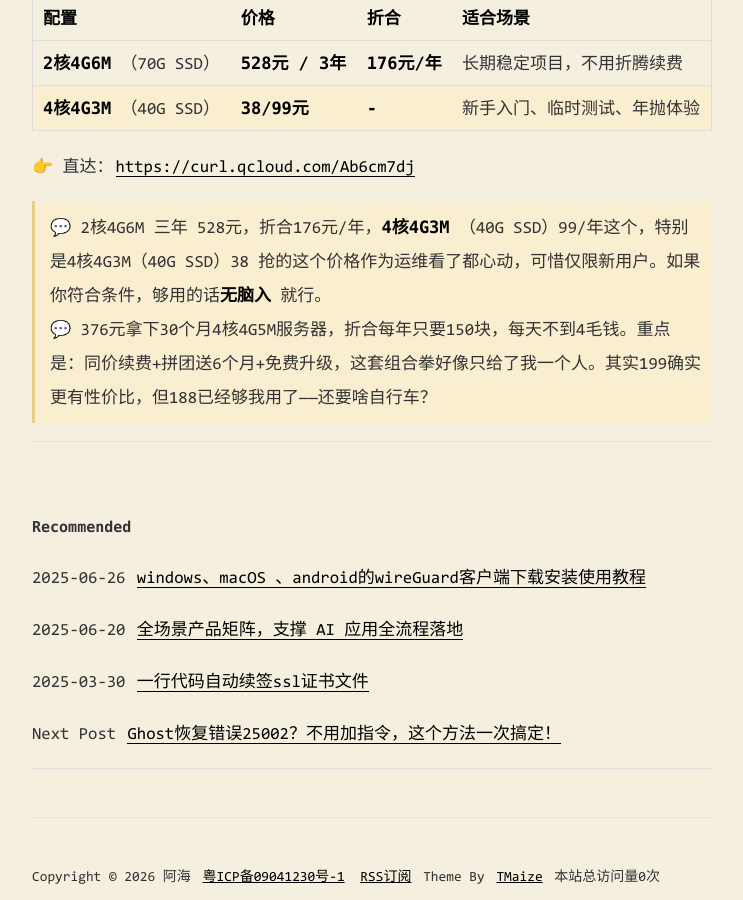
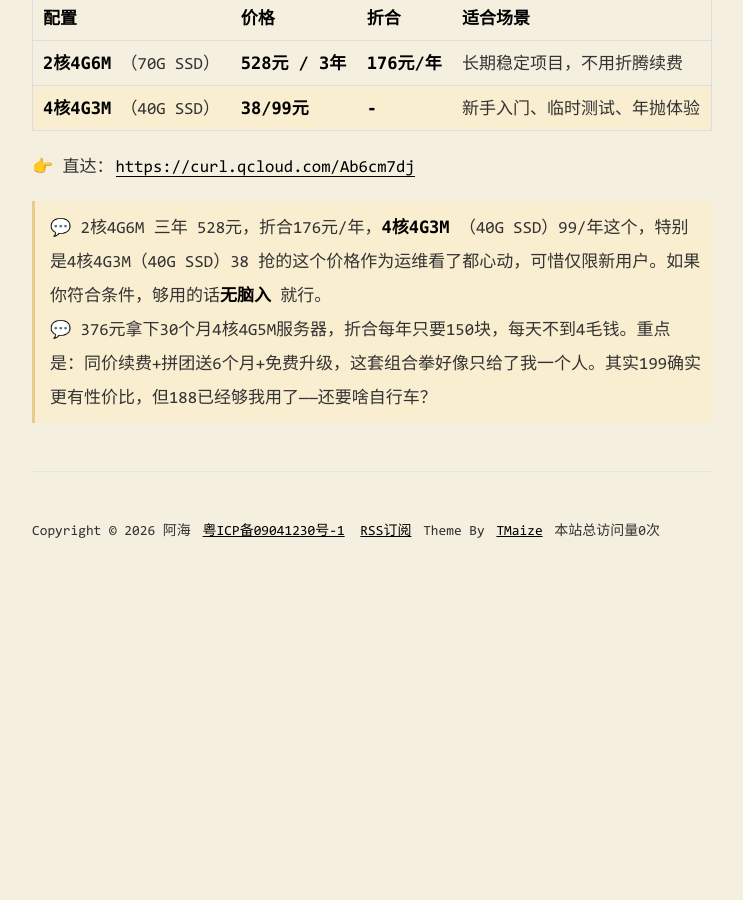
Before and after one commit to ahaitodo/ahaitodo.github.io, a Jekyll site: the page built from _posts/2026-06-05-Tencent-Cloud-promotes-China-in-2026-618.md, in a window 1280 px wide and 900 px high, scrolled down 4519 px. Shown: the whole window, without its empty margins (268-1011 px from the left). Built offline with Jekyll 4.4.1, drawn with Linux system fonts in a browser that asks for light colours; comment, search, counter and statistics services are not loaded; after the commit the page ends 5073 px from its top, so only the background shows below that.

Commit message:
Update 2026-06-05-Tencent-Cloud-promotes-China-in-2026-618.md

```diff
--- a/_posts/2026-06-05-Tencent-Cloud-promotes-China-in-2026-618.md
+++ b/_posts/2026-06-05-Tencent-Cloud-promotes-China-in-2026-618.md
@@ -97,19 +97,3 @@
 > 💬 2核4G6M 三年 528元，折合176元/年，**4核4G3M** （40G SSD）99/年这个，特别是4核4G3M（40G SSD）38 抢的这个价格作为运维看了都心动，可惜仅限新用户。如果你符合条件，够用的话**无脑入** 就行。
 >
 > 💬 376元拿下30个月4核4G5M服务器，折合每年只要150块，每天不到4毛钱。重点是：同价续费+拼团送6个月+免费升级，这套组合拳好像只给了我一个人。其实199确实更有性价比，但188已经够我用了——还要啥自行车？
-
-* * *
-
-[ ](javascript:handleLike\('ce1d9fe7-d814-4573-b0af-1525dd9e4eab'\))
-
-#### Recommended
-
-2025-06-26 [windows、macOS 、android的wireGuard客户端下载安装使用教程](/archives/windows-macOS-android-wireguard-Client-Download-install-and-use-the-tutorial)
-
-2025-06-20 [全场景产品矩阵，支撑 AI 应用全流程落地](/archives/siliconflow)
-
-2025-03-30 [一行代码自动续签ssl证书文件](/archives/ssl-updata)
-
-Next Post [Ghost恢复错误25002？不用加指令，这个方法一次搞定！](/archives/ghosthui-fu-cuo-wu-25002-bu-yong-jia-zhi-ling-zhe-ge-fang-fa-yi-ci-gao-ding)
-
-* * *
```
Also changed, not shown: other parts of _posts/2026-06-05-Tencent-Cloud-promotes-China-in-2026-618.md (+2 -2 lines).
